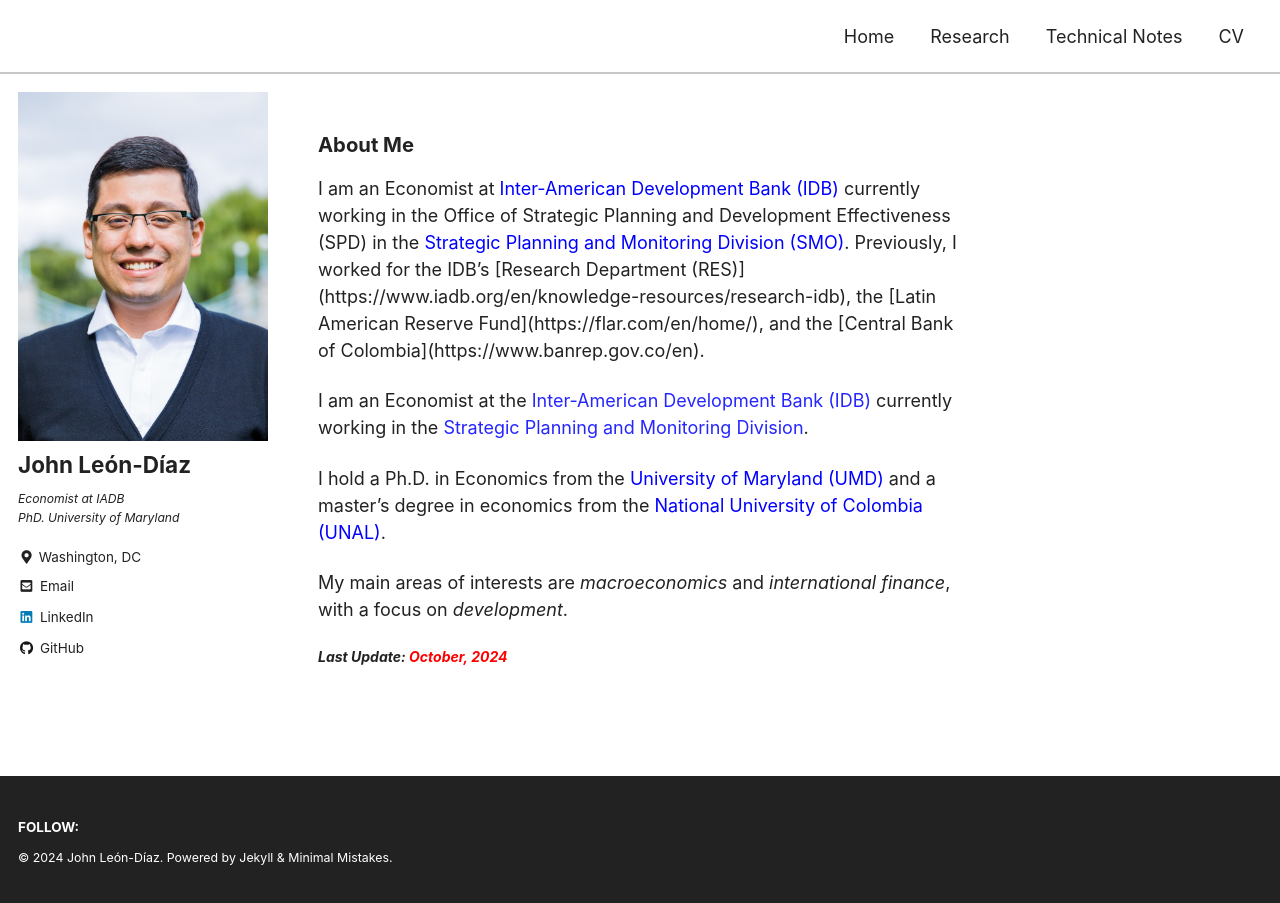
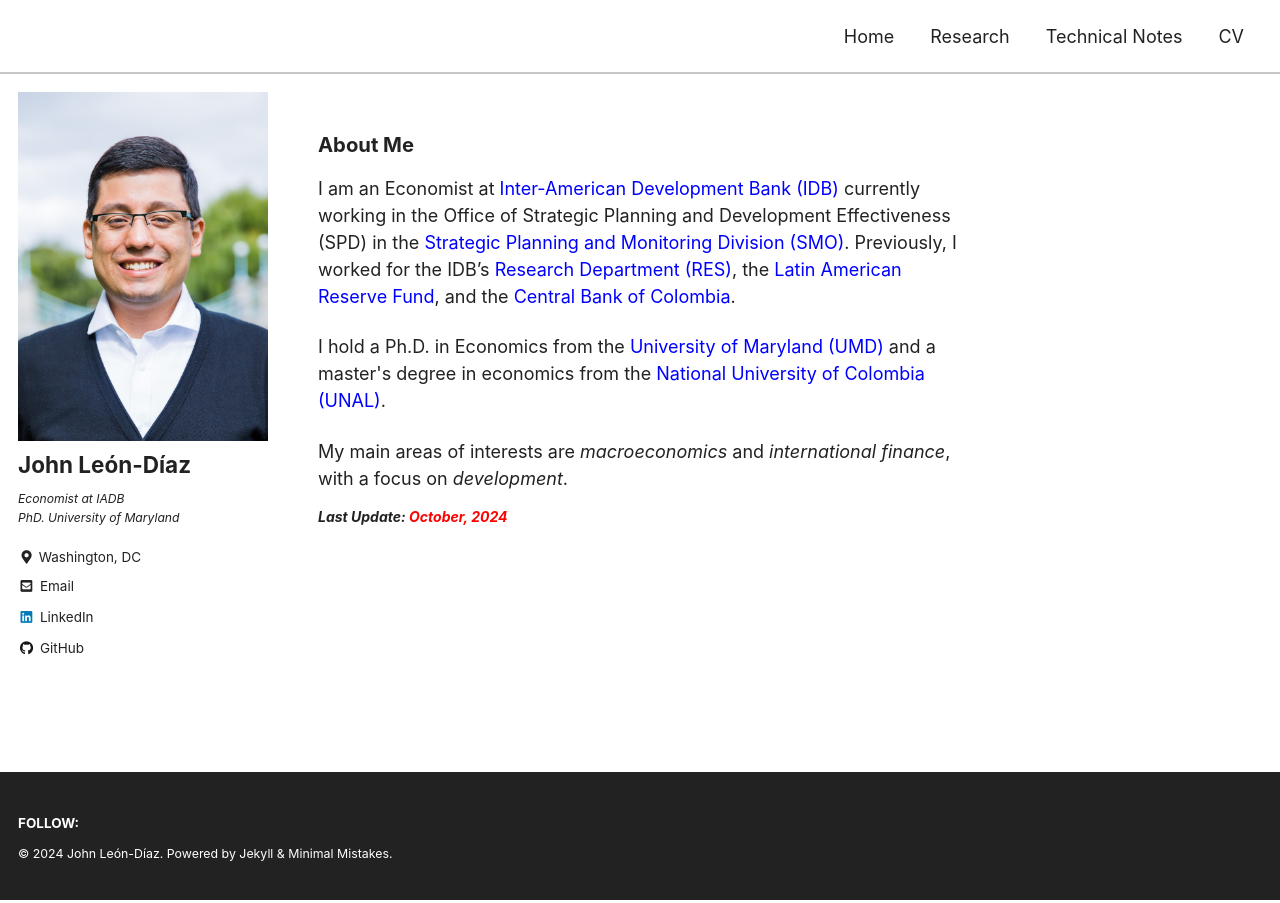
Before and after one commit to jleondia/jleondia.github.io, a Jekyll site: the page built from _pages/home.md, in a window 1280 px wide. Built offline with Jekyll 4.4.1, drawn with Linux system fonts in a browser that asks for light colours; cached includes are drawn as plain includes.

Commit message:
Update home.md

```diff
--- a/_pages/home.md
+++ b/_pages/home.md
@@ -10,14 +10,21 @@ comments: false
     <h3> About Me </h3>
     <p>I am an Economist at <a href="https://www.iadb.org/en" target="_blank"
             rel="noopener noreferrer">Inter-American Development Bank (IDB)</a> currently working in the Office of Strategic Planning and Development Effectiveness (SPD) in the <a href="https://www.iadb.org/en/who-we-are/how-we-are-organized/office-strategic-planning-and-development-effectiveness" target="_blank"
-            rel="noopener noreferrer"> Strategic Planning and Monitoring Division (SMO)</a>. Previously, I worked for the IDB’s [Research Department (RES)](https://www.iadb.org/en/knowledge-resources/research-idb), the [Latin American Reserve Fund](https://flar.com/en/home/), and the [Central Bank of Colombia](https://www.banrep.gov.co/en). </p>
+            rel="noopener noreferrer"> Strategic Planning and Monitoring Division (SMO)</a>. Previously, I worked for the IDB’s <a href="https://www.iadb.org/en/knowledge-resources/research-idb" target="_blank"
+            rel="noopener noreferrer">Research Department (RES)</a>, the <a href="https://flar.com/en/home/" target="_blank"
+            rel="noopener noreferrer"> Latin American Reserve Fund</a>, and the <a href="https://www.banrep.gov.co/en" target="_blank"
+            rel="noopener noreferrer"> Central Bank of Colombia</a>. </p>
 </div>
 
-I am an Economist at the [Inter-American Development Bank (IDB)]() currently working in the  [Strategic Planning and Monitoring Division]().
+<div class="edu">
+<p>I hold a Ph.D. in Economics from the <a href="https://www.econ.umd.edu/" target="_blank"
+            rel="noopener noreferrer">University of Maryland (UMD)</a> and a master's degree in economics from the <a href="https://fce.unal.edu.co/facultad/" target="_blank"
+            rel="noopener noreferrer"> National University of Colombia (UNAL)</a>.</p>
+</div>
 
-I hold a Ph.D. in Economics from the [University of Maryland (UMD)](https://www.econ.umd.edu/) and a master's degree in economics from the [National University of Colombia (UNAL)](https://fce.unal.edu.co/facultad/).
-
+<div class="int">
 My main areas of interests are <i>macroeconomics</i> and <i>international finance</i>, with a focus on <i>development</i>.
+</div>
 
 <p style="font-size:14px; font-weight:bold; font-style:italic;">
  Last Update:
```
